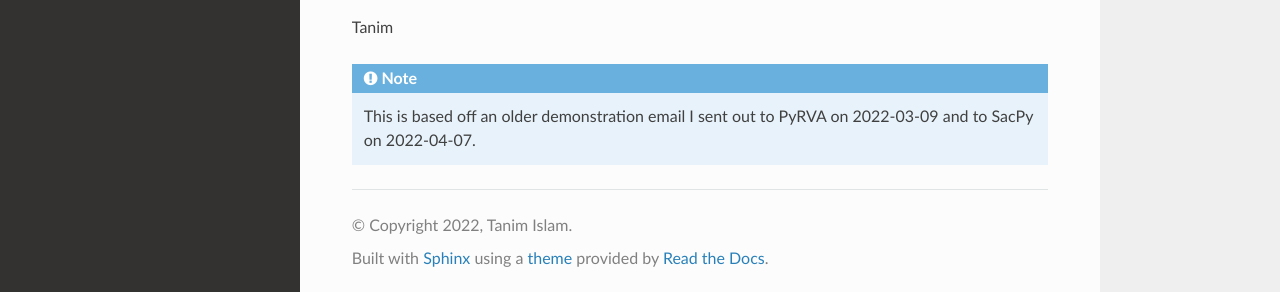
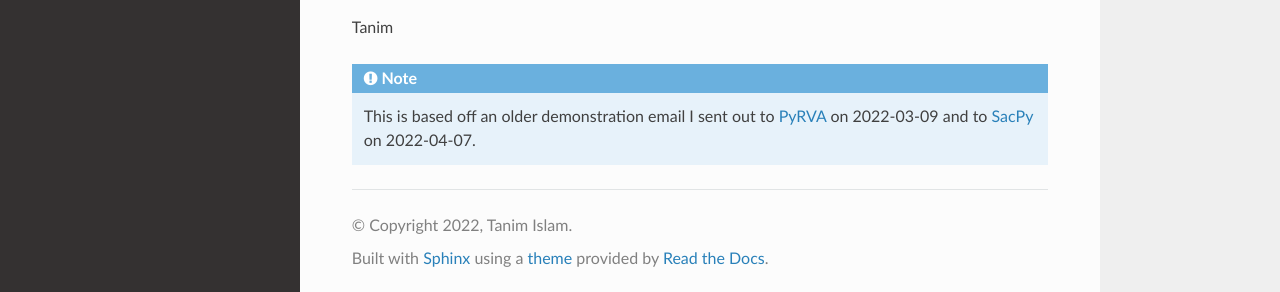
Before and after one commit to tanimislam/ive_tanim, a Sphinx documentation site: the page built from docsrc/source/test_rst_email/sacpy_demo_email_20221121.rst, in a window 1280 px wide and 900 px high, scrolled down 631 px. Shown: the part 605-897 px from the top of the window. Built offline with Sphinx 7.4.7 and the Read the Docs theme 2.0.0, drawn with Linux system fonts in a browser that asks for light colours.

```diff
--- a/docsrc/source/test_rst_email/sacpy_demo_email_20221121.rst
+++ b/docsrc/source/test_rst_email/sacpy_demo_email_20221121.rst
@@ -44,7 +44,7 @@ Tanim
 
 .. note::
 
-   This is based off an older demonstration email I sent out to PyRVA on 2022-03-09 and to SacPy on 2022-04-07.
+   This is based off an older demonstration email I sent out to PyRVA_ on 2022-03-09 and to SacPy_ on 2022-04-07.
 
 .. |rst| replace:: `RestructuredText`_
 .. _`RestructuredText`: https://en.wikipedia.org/wiki/ReStructuredText
```
Also changed, not shown: other parts of docsrc/source/test_rst_email/sacpy_demo_email_20221121.rst (+4 -0 lines), 1 other file.
